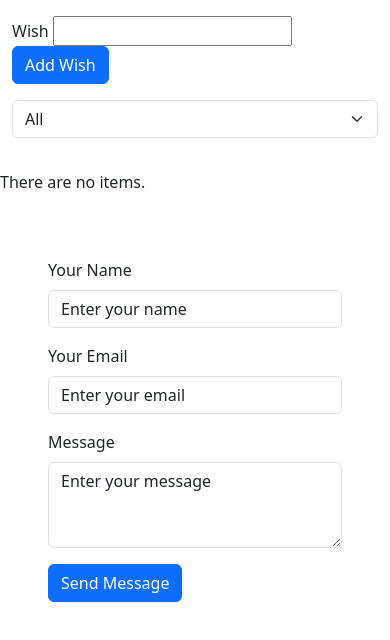
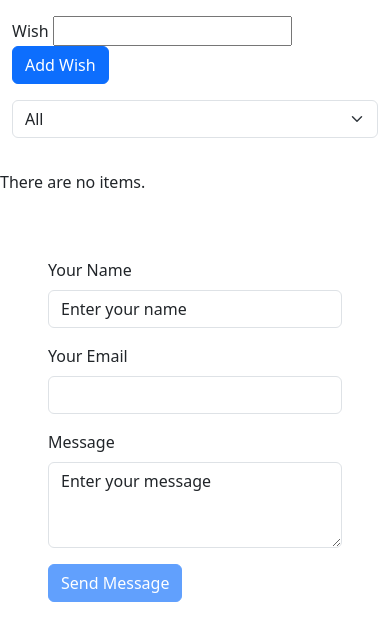
Before and after one commit to Sarnava-Das-SentientGeeks/wishlist, an Angular app: page / in a window 390 px wide. Shown: the top 640 px of the page. Built offline with nearby package versions, Linux system fonts and the light colour scheme.

Commit message:
Added validators to the responsive form

```diff
--- a/src/app/contact/contact.html
+++ b/src/app/contact/contact.html
@@ -5,17 +5,49 @@
         <input type="text" class="form-control" formControlName ="senderName">
     </div>
 
+      @if(contactForm.get('senderName')?.invalid &&(contactForm.get('senderName')?.dirty || contactForm.get('senderName')?.touched))
+    {
+        @if(contactForm.get('senderName')?.hasError('required'))
+        { <small class="text-danger">Name is required</small>
+        }
+
+
+    }
+
+
      <div class="mb-3">
         <label for="" class="form-label">Your Email</label>
         <input type="email" class="form-control" formControlName ="senderEmail">
     </div>
+
+    @if(contactForm.get('senderEmail')?.invalid &&(contactForm.get('senderEmail')?.dirty || contactForm.get('senderEmail')?.touched))
+    {
+        @if(contactForm.get('senderEmail')?.hasError('required'))
+        { <small class="text-danger">Email is required</small>
+        }
+        @else if(contactForm.get('senderEmail')?.hasError('email')){
+            <small class="text-danger">Incorrect email</small>
+        }
+
+    }
 
     <div class="mb-3">
         <label for="" class="form-label">Message</label>
         <textarea class="form-control" rows="3" formControlName ="senderMessage"></textarea>
     </div>
 
+    @if(contactForm.get('senderMessage')?.invalid &&(contactForm.get('senderMessage')?.dirty || contactForm.get('senderMessage')?.touched))
+    {
+        @if(contactForm.get('senderMessage')?.hasError('required'))
+        { <small class="text-danger">Message is required</small>
+        }
+        @else if(contactForm.get('senderMessage')?.hasError('minlength')){
+            <small class="text-danger">Message too long</small>
+        }
+
+    }
+
     <div class="mb-3">
-       <button class="btn btn-primary" type="submit" >Send Message</button>
+       <button class="btn btn-primary" type="submit" [disabled]="contactForm.invalid" >Send Message</button>
     </div>
 </form>
--- a/src/app/contact/contact.ts
+++ b/src/app/contact/contact.ts
@@ -11,7 +11,7 @@ export class Contact {
 
         contactForm = new FormGroup({
           senderName : new FormControl('Enter your name',Validators.required),
-          senderEmail : new FormControl('Enter your email',[Validators.required, Validators.email]),
+          senderEmail : new FormControl('',[Validators.required, Validators.email]),
           senderMessage : new FormControl('Enter your message',[Validators.required,Validators.minLength(10)]),
     });
 
```
